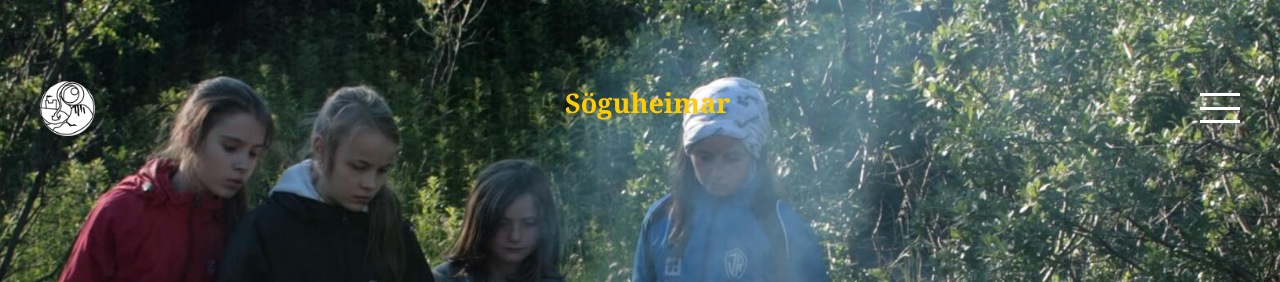
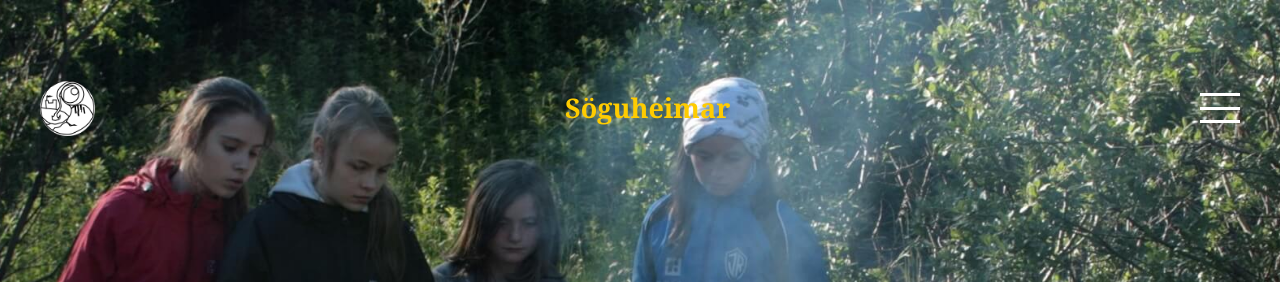
Before and after one commit to viktorhollanders/soguheimar, a Jekyll site: the page built from index.html, in a window 1280 px wide. Shown: the top 282 px of the page. Built offline with Jekyll 4.4.1, drawn with Linux system fonts in a browser that asks for light colours.

Commit message:
fix header title

```diff
--- a/_sass/_header.scss
+++ b/_sass/_header.scss
@@ -21,7 +21,7 @@
   font-size: 1.5em;
   color: $yellow;
   font-weight: bold;
-  letter-spacing: 2.6;
+  margin: 0;
 }
 
 .site-header__toggle {
```
